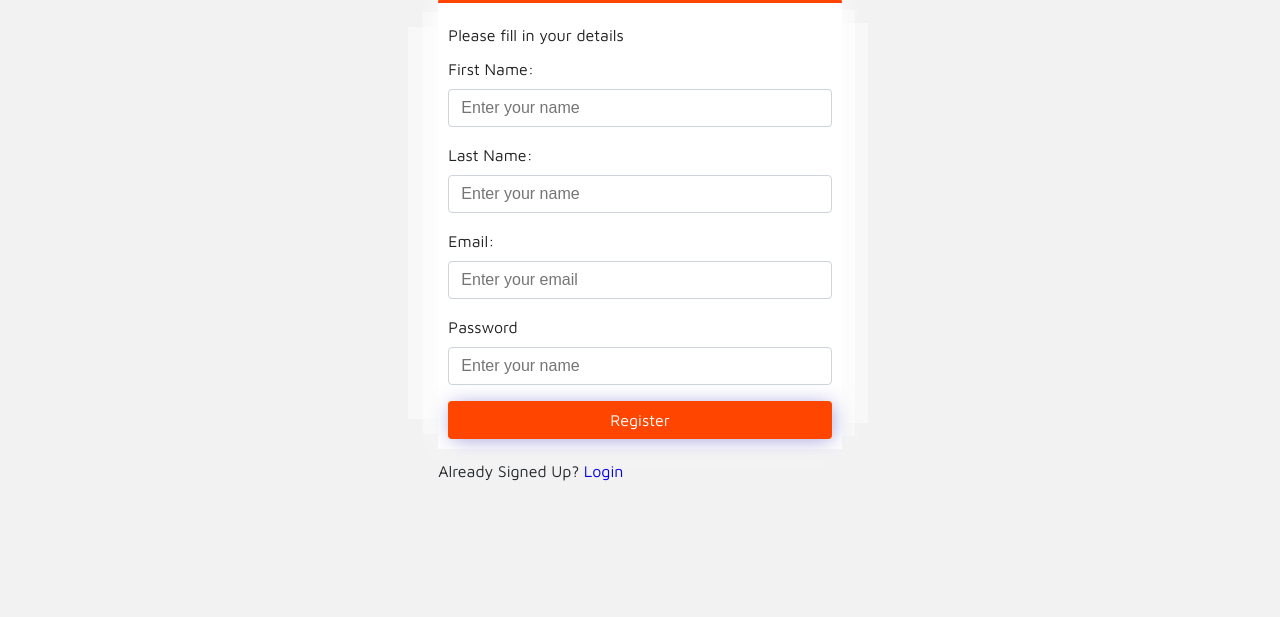
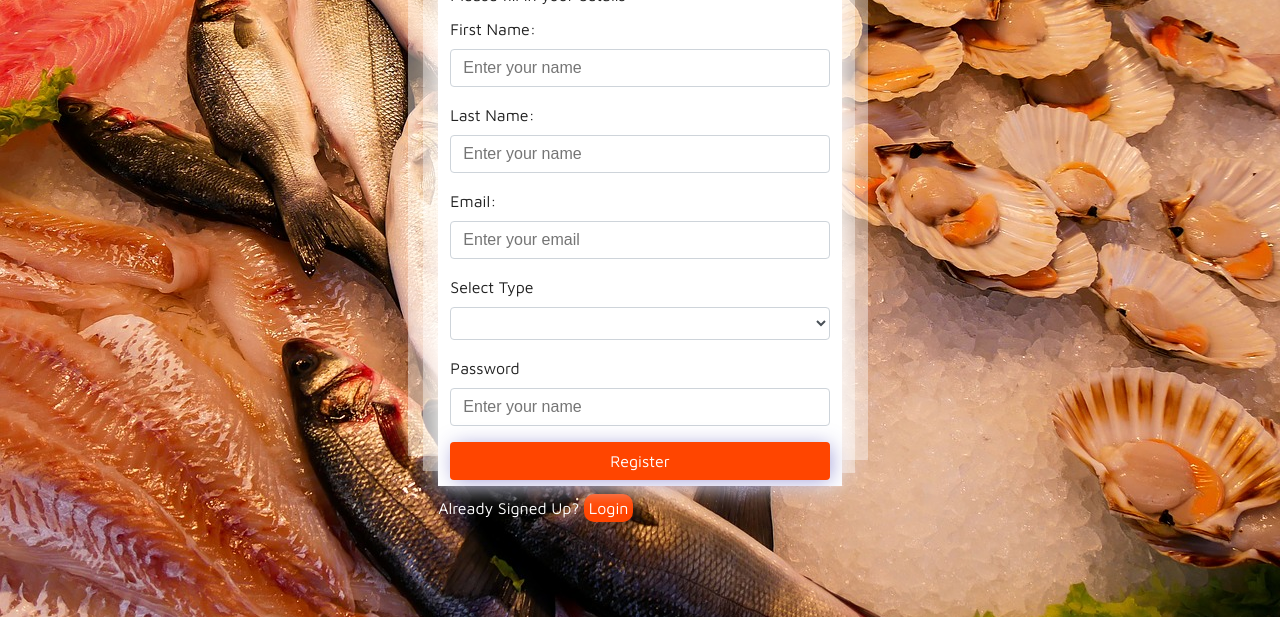
Before and after one commit to wiztemple/Book-A-Meal-App, a plain HTML site: page signup.html in a window 1280 px wide. Shown: the part 183-800 px from the top of the page. Drawn offline with Linux system fonts and the light colour scheme.

Commit message:
add extra field to the sign up form, remove every unneccessary lines, add .gitignore file

```diff
--- a/assets/css/account.css
+++ b/assets/css/account.css
@@ -1,9 +1,6 @@
-
-/* #account{
-  background: dodgerblue;
-  height:100vh;
-  width: 100%;
-} */
+body {
+  overflow: hidden;
+}
 *, ::after, ::before {
   box-sizing: border-box;
 }
@@ -14,17 +11,30 @@
   display: flex;
   justify-content: center;
   align-items: center;
-  /* align-self: center; */
+  background: url('../images/eat.jpg');
+  background-size: cover;
+  background-position: center;
 }
 .form-row{
   margin-bottom: 1rem;
 }
-
+.form-row > select {
+  padding: .375rem .75rem;
+  width: 100%;
+  font-size: 1rem;
+  line-height: 1.5;
+  color: #495057;
+  background-color: #fff;
+  background-clip: padding-box;
+  border: 1px solid #ced4da;
+  border-radius: .25rem;
+  transition: border-color .15s ease-in-out,box-shadow .15s ease-in-out;
+}
 .form-card{
   position: relative;
   background: #fff;
   color: #222;
-  padding: 10px;
+  padding: .375rem .75rem;;
   border-top:6px solid orangered;
   border-top-left-radius: 5px;
   border-top-right-radius: 5px;
@@ -56,15 +66,13 @@ label {
   background:orangered;
   font-family: 'Maven Pro', sans-serif;
   color:#fff;
-  /* border: 3px solid transparent; */
-  /* box-shadow:0 2px 6px 0 hsla(0,0%,0%,0.2); */
   box-shadow:2px 2px 20px -2px rgba(60,51,176,0.5);
 }
 .account__btn > a {
   color:#fff;
 }
 .account__btn:hover, .account__btn:focus{
-  background-color:orange;
+  background-color:rgba(255,69,0,0.9);
   color:#fff;
 }
 .account__btn > a:hover, .account__btn > a:focus {
@@ -72,22 +80,35 @@ label {
 }
 .signin > h2 > a{
   text-decoration: none;
-  color: orangered;
+  color:#fff;
+}
+.signin > p {
+  color:#fff;
 }
 .signin > p > a{
   text-decoration: none;
+  color:#fff;
+  background: orangered;
+  padding: 5px;
+  border-radius: 10px;
 }
 .signin > p > a:hover{
-  color:orangered;
+  color:#eee;
 }
-
+.signup > p {
+  color: #fff;
+}
 .signup > p > a{
   text-decoration: none;
+  color:#fff;
+  background: orangered;
+  padding: 5px;
+  border-radius: 10px;
 }
 .signup > p > a:hover{
-  color:orangered;
+  color:#fff;
 }
 .signup > h2 > a{
   text-decoration: none;
-  color:orangered;
+  color:#fff;
 }
--- a/assets/css/style.css
+++ b/assets/css/style.css
@@ -74,7 +74,6 @@ a {
 .footer-body ul li{
   display: inline-block;
 }
-/*custom elements*/
 .p5{
   padding: 5px;
 }
@@ -93,7 +92,6 @@ a {
 .mb-0{
   margin-bottom: 0px !important;
 }
-/*Typography*/
 .text-center{
   text-align: center;
 }
@@ -102,11 +100,9 @@ a {
   0px 8px 13px rgba(0,0,0,0.1),
   0px 18px 23px rgba(0,0,0,0.1);
 }
-/*colors*/
 .orangered{
   color:orangered;
 }
-/*button*/
 .btn {
   display: inline-block;
   font-weight: 400;
@@ -185,7 +181,6 @@ a {
 .btn-transparent:focus{
   outline: none;
 }
-/*img-fluid*/
 .img-fluid{
   width:100%;
 }
@@ -198,7 +193,6 @@ a {
 .meals > h1{
   padding-bottom: 15px;
 }
-/*card*/
 .card{
   background: #fff;
   padding: 10px;
@@ -206,20 +200,10 @@ a {
   box-shadow:0 2px 6px 0 hsla(0,0%,0%,0.2);
   border-radius: 5px;
 }
-/*dashboard*/
 .dashboard{
   background:#fff;
 }
 .dashboard-intro{
   padding: 10px;
   margin-bottom: 20px;
-  /* background-color: #fff;
-  border-top:4px solid orangered;
-  box-shadow:0 2px 6px 0 hsla(0,0%,0%,0.2); */
 }
-/* .mealcard{
-  background: #fff;
-  padding: 10px;
-  /* margin-bottom: 15px; */
-  border-top:4px solid orangered;
-} */
--- a/signup.html
+++ b/signup.html
@@ -34,6 +34,14 @@
                             <input type="email" class="form-control" placeholder="Enter your email">
                         </div>
                         <div class="form-row">
+                           <label for="name">Select Type</label>
+                           <select>
+                               <option></option>
+                               <option>Caterer</option>
+                               <option>User</option>
+                           </select>
+                        </div>
+                        <div class="form-row">
                             <label for="name">Password</label>
                             <input type="password" class="form-control" placeholder="Enter your name">
                         </div>
@@ -41,7 +49,7 @@
                             <button type="button" class="btn account__btn btn-block">Register</button>
                         </a>
                     </form>
-                </div><!--end form-card-->
+                </div>
                 <p class="py-10">Already Signed Up? <a href="signin.html">Login</a></p>
               </div>
             </div>
```
Also changed, not shown: 1 other file.
